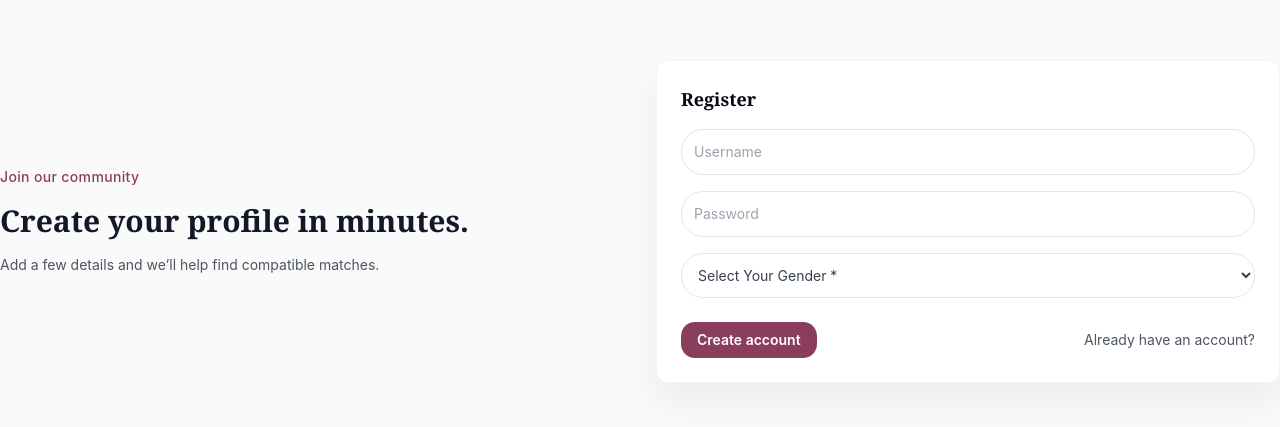
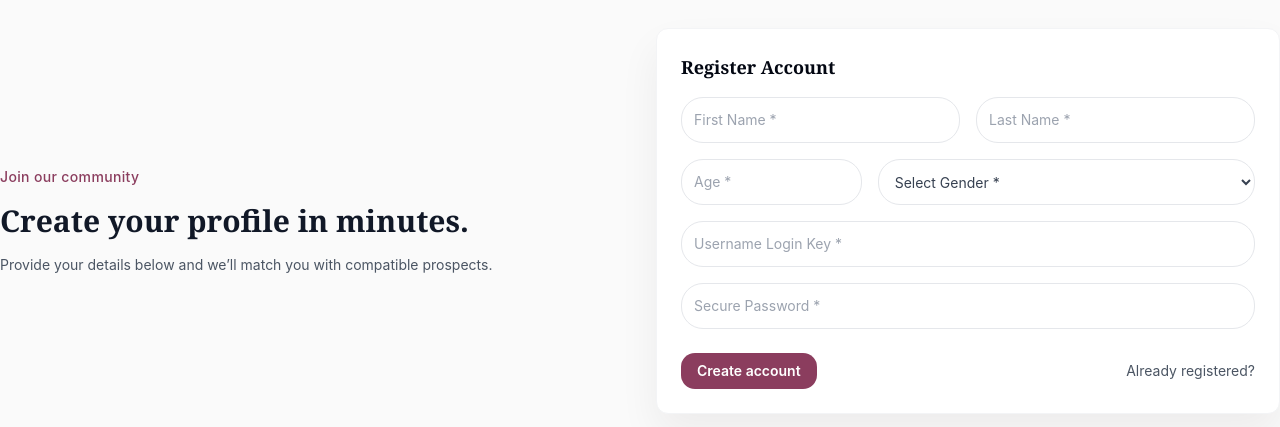
Before and after one commit to omrawal/matrimony-frontend, a React (Vite) app in the folder matrimony/: page /register in a window 1280 px wide. Shown: the part 179-606 px from the top of the page. Built offline with nearby package versions, Linux system fonts and the light colour scheme.

Commit message:
feat: Update user and profile references to use full_name instead of username in MatchCard, Dashboard, MemberProfile, and Register components

```diff
--- a/matrimony/src/components/MatchCard.jsx
+++ b/matrimony/src/components/MatchCard.jsx
@@ -7,7 +7,6 @@ export default function MatchCard({ profile }) {
   return (
     <article className="bg-white dark:bg-[#1f1b18] border border-gray-100 dark:border-[#2b2725] rounded-xl p-5 shadow-card hover:shadow-premium transition-all relative overflow-hidden group">
       <div className="absolute top-0 left-0 w-full h-1 bg-gradient-to-r from-primary to-amber-wedding opacity-0 group-hover:opacity-100 transition-opacity" />
-
 
       <div
         onClick={() => navigate(`/member/${profile.id}`)}
@@ -20,8 +19,9 @@ export default function MatchCard({ profile }) {
           <span className="inline-block px-2 py-0.5 rounded-full text-[10px] font-bold uppercase tracking-wider bg-primary/10 text-primary mb-1">
             {profile.religion || 'Verified'}
           </span>
+          {/* Changed profile.username -> profile.full_name */}
           <h3 className="font-semibold text-base text-gray-900 dark:text-white truncate group-hover:text-primary transition-colors">
-            {profile.username}
+            {profile.full_name}
           </h3>
           <p className="text-xs text-gray-500 dark:text-gray-400 mt-0.5">📍 {profile.location || 'Mumbai, IN'}</p>
         </div>
--- a/matrimony/src/pages/MemberProfile.jsx
+++ b/matrimony/src/pages/MemberProfile.jsx
@@ -50,7 +50,7 @@ export default function MemberProfile() {
         </div>
         <div className="flex-1 space-y-1">
           <div className="flex flex-wrap items-center justify-center sm:justify-start gap-2">
-            <h1 className="text-2xl font-serif font-bold text-gray-900 dark:text-white">{member.username}</h1>
+            <h1 className="text-2xl font-serif font-bold text-gray-900 dark:text-white">{member.full_name}</h1>
             <span className="px-2.5 py-0.5 bg-amber-wedding/10 text-amber-wedding border border-amber-wedding/20 text-[10px] font-bold tracking-wider uppercase rounded-full">Premium Match</span>
           </div>
           <p className="text-sm font-medium text-gray-600 dark:text-gray-300">
--- a/matrimony/src/pages/Register.jsx
+++ b/matrimony/src/pages/Register.jsx
@@ -4,78 +4,117 @@ import { Link, useNavigate } from 'react-router-dom';
 import axios from 'axios';
 
 export default function Register() {
-  const [username, setUsername] = useState('');
-  const [password, setPassword] = useState('');
-  const [gender, setGender] = useState('');
   const navigate = useNavigate();
+  const [formData, setFormData] = useState({
+    username: '',
+    password: '',
+    first_name: '',
+    last_name: '',
+    age: '',
+    gender: ''
+  });
+
+  const handleChange = (e) => {
+    setFormData({ ...formData, [e.target.name]: e.target.value });
+  };
 
   const handleSubmit = async (e) => {
     e.preventDefault();
-    if (!gender) {
-      alert('Please select your gender to continue.');
+    if (!formData.gender) {
+      alert('Please select your gender.');
       return;
     }
 
     try {
-      // Connect to your backend creation route with validation payload
-      await axios.post('http://127.0.0.1:8000/api/users/', {
-        username,
-        password,
-        gender
-      });
+      await axios.post('http://127.0.0.1:8000/api/users/', formData);
       navigate('/login');
     } catch (err) {
       console.error(err);
-      alert('Registration failed. Please try again.');
+      alert('Registration failed. Please make sure you are 18 or older and filling all required fields.');
     }
   };
 
   return (
-    <div className="min-h-screen flex items-center bg-neutral-50 dark:bg-[#171412]">
+    <div className="min-h-screen flex items-center bg-neutral-50 dark:bg-[#171412] py-12">
       <div className="container grid md:grid-cols-2 gap-8 items-center">
         <div className="space-y-4">
           <p className="text-sm text-primary font-medium tracking-wide">Join our community</p>
           <h1 className="text-3xl font-serif font-semibold text-gray-900 dark:text-white">Create your profile in minutes.</h1>
           <p className="text-sm text-gray-600 dark:text-gray-400 max-w-xl">
-            Add a few details and we’ll help find compatible matches.
+            Provide your details below and we’ll match you with compatible prospects.
           </p>
         </div>
 
         <div className="bg-white dark:bg-[#211d1a] border border-gray-100 dark:border-[#393536] rounded-xl p-6 shadow-premium">
-          <h2 className="text-lg font-serif font-semibold mb-4 text-gray-950 dark:text-white">Register</h2>
+          <h2 className="text-lg font-serif font-semibold mb-4 text-gray-950 dark:text-white">Register Account</h2>
           <form onSubmit={handleSubmit} className="space-y-4">
+
+            {/* Split row layout for first name and last name fields */}
+            <div className="grid grid-cols-2 gap-4">
               <input
-              className="w-full p-3 rounded-lg border border-gray-200 dark:border-[#2b2725] bg-transparent text-sm focus:outline-primary dark:text-white"
-              value={username}
-              onChange={(e) => setUsername(e.target.value)}
-              placeholder="Username"
+                className="w-full p-3 rounded-lg border border-gray-200 dark:border-[#2b2725] bg-transparent text-sm text-gray-900 dark:text-white focus:outline-primary"
+                name="first_name"
+                value={formData.first_name}
+                onChange={handleChange}
+                placeholder="First Name *"
                 required
               />
               <input
-              className="w-full p-3 rounded-lg border border-gray-200 dark:border-[#2b2725] bg-transparent text-sm focus:outline-primary dark:text-white"
-              type="password"
-              value={password}
-              onChange={(e) => setPassword(e.target.value)}
-              placeholder="Password"
+                className="w-full p-3 rounded-lg border border-gray-200 dark:border-[#2b2725] bg-transparent text-sm text-gray-900 dark:text-white focus:outline-primary"
+                name="last_name"
+                value={formData.last_name}
+                onChange={handleChange}
+                placeholder="Last Name *"
                 required
               />
+            </div>
 
-            {/* Mandatory Matrimonial Custom Dropdown */}
+            <div className="grid grid-cols-3 gap-4">
+              <input
+                type="number"
+                className="col-span-1 w-full p-3 rounded-lg border border-gray-200 dark:border-[#2b2725] bg-transparent text-sm text-gray-900 dark:text-white focus:outline-primary"
+                name="age"
+                value={formData.age}
+                onChange={handleChange}
+                placeholder="Age *"
+                min="18"
+                required
+              />
               <select
-              className="w-full p-3 rounded-lg border border-gray-200 dark:border-[#2b2725] bg-transparent text-sm focus:outline-primary text-gray-700 dark:text-gray-200"
-              value={gender}
-              onChange={(e) => setGender(e.target.value)}
+                className="col-span-2 w-full p-3 rounded-lg border border-gray-200 dark:border-[#2b2725] bg-transparent text-sm text-gray-700 dark:text-gray-200 focus:outline-primary"
+                name="gender"
+                value={formData.gender}
+                onChange={handleChange}
                 required
               >
-              <option value="" disabled className="dark:bg-[#211d1a]">Select Your Gender *</option>
+                <option value="" disabled className="dark:bg-[#211d1a]">Select Gender *</option>
                 <option value="male" className="dark:bg-[#211d1a]">Male</option>
                 <option value="female" className="dark:bg-[#211d1a]">Female</option>
               </select>
+            </div>
+
+            <input
+              className="w-full p-3 rounded-lg border border-gray-200 dark:border-[#2b2725] bg-transparent text-sm text-gray-900 dark:text-white focus:outline-primary"
+              name="username"
+              value={formData.username}
+              onChange={handleChange}
+              placeholder="Username Login Key *"
+              required
+            />
+            <input
+              type="password"
+              className="w-full p-3 rounded-lg border border-gray-200 dark:border-[#2b2725] bg-transparent text-sm text-gray-900 dark:text-white focus:outline-primary"
+              name="password"
+              value={formData.password}
+              onChange={handleChange}
+              placeholder="Secure Password *"
+              required
+            />
 
             <div className="flex items-center justify-between pt-2">
               <Button type="submit">Create account</Button>
               <Link to="/login" className="text-sm text-gray-600 dark:text-gray-400 hover:underline">
-                Already have an account?
+                Already registered?
               </Link>
             </div>
           </form>
```
Also changed, not shown: matrimony/src/pages/Dashboard.jsx (+6 -4 lines). Lines whose indentation alone changed are shown as unchanged.
